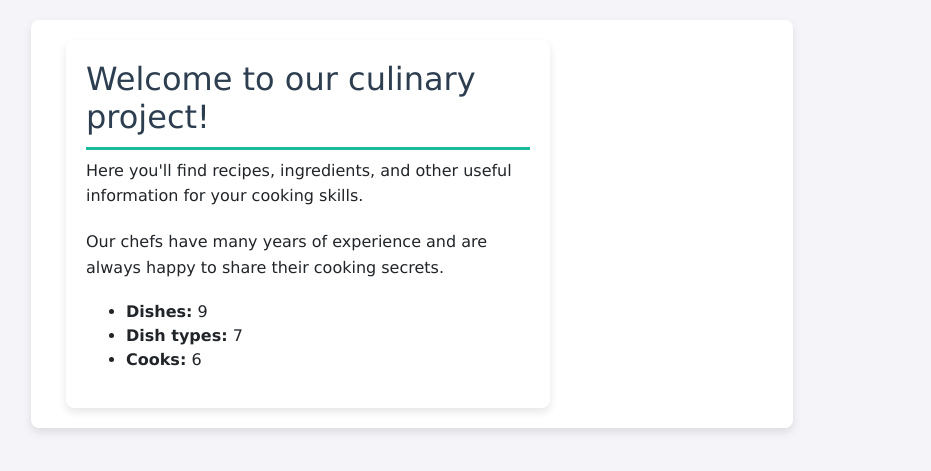
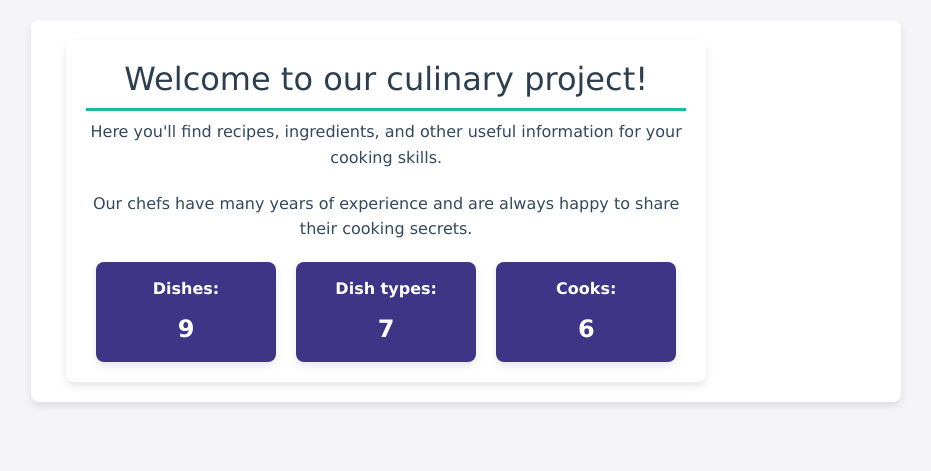
Before and after one commit to VShveda/kitchen_restaurant, a Django app: page / in a window 1280 px wide. Shown: the part 68-539 px from the top of the page, without its empty margins (65-996 px from the left). Run offline with Django 5.2, Linux system fonts and the light colour scheme; a user stored in the database is signed in; data comes from the database, SQL or seed files in the repository.

Commit message:
fix index.html and styles.css

```diff
--- a/static/css/styles.css
+++ b/static/css/styles.css
@@ -82,11 +82,12 @@ nav {
 }
 
 .content {
-  width: 70%;
-  background-color: #fff;
-  padding: 20px;
+  background-color: #ffffff;
   border-radius: 8px;
   box-shadow: 0 4px 8px rgba(0, 0, 0, 0.1);
+  padding: 20px;
+  width: 80%;
+  text-align: center;
 }
 
 h2 {
@@ -98,6 +99,32 @@ h2 {
 p {
   line-height: 1.6;
   margin-bottom: 20px;
+  color: #34495e;
+}
+
+.stats {
+  display: flex;
+  justify-content: space-around;
+  margin-top: 20px;
+}
+
+.stat {
+  background-color: #3e3587;
+  color: #fff;
+  padding: 15px;
+  border-radius: 8px;
+  box-shadow: 0 4px 8px rgba(0, 0, 0, 0.1);
+  width: 30%;
+}
+
+.stat strong {
+  display: block;
+  margin-bottom: 10px;
+}
+
+.stat span {
+  font-size: 24px;
+  font-weight: bold;
 }
 
 .sidebar h2 {
@@ -136,6 +163,7 @@ p {
 .step-links .current {
   margin: 0 5px;
 }
+
 
 .table thead th {
   background-color: #2c3e50;
--- a/templates/kitchen/index.html
+++ b/templates/kitchen/index.html
@@ -9,11 +9,17 @@
       <h2>Welcome to our culinary project!</h2>
       <p>Here you'll find recipes, ingredients, and other useful information for your cooking skills.</p>
       <p>Our chefs have many years of experience and are always happy to share their cooking secrets.</p>
-      <ul>
-        <li><strong>Dishes:</strong> {{ dish_count }}</li>
-        <li><strong>Dish types:</strong> {{ dish_types_count }}</li>
-        <li><strong>Cooks:</strong> {{ cooks_count }}</li>
-      </ul>
+      <div class="stats">
+        <div class="stat">
+          <strong>Dishes:</strong> <span>{{ dish_count }}</span>
+        </div>
+        <div class="stat">
+          <strong>Dish types:</strong> <span>{{ dish_types_count }}</span>
+        </div>
+        <div class="stat">
+          <strong>Cooks:</strong> <span>{{ cooks_count }}</span>
+        </div>
+      </div>
     </div>
   </div>
 </section>
```
